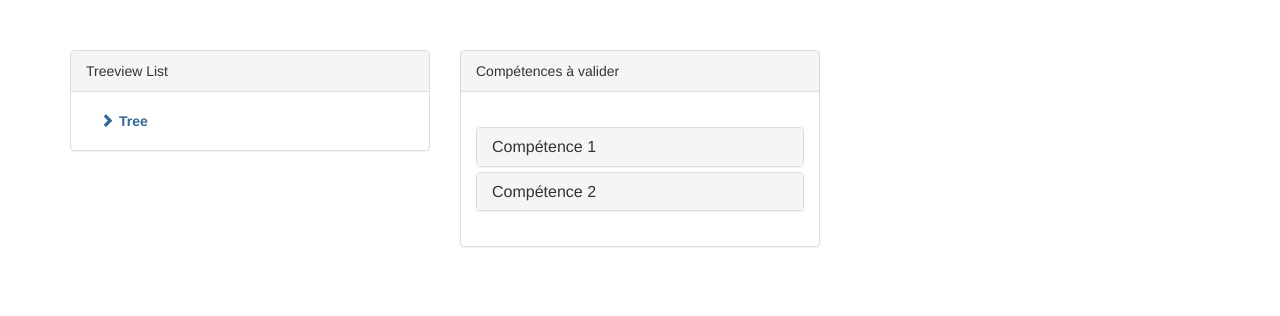
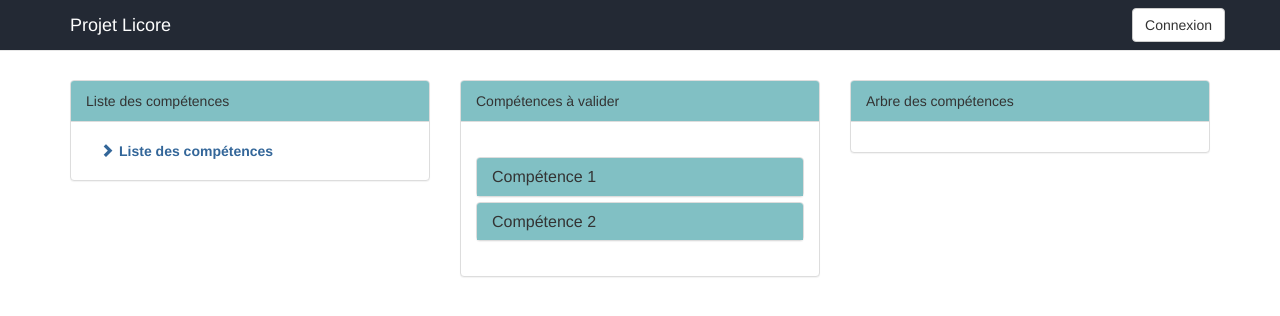
Before and after one commit to GuenverL/LiCoRE, a PHP site: page / in a window 1280 px wide. Shown: the top 316 px of the page. Run offline with PHP 8.4, Linux system fonts and the light colour scheme.

Commit message:
Modification de la liste des competences. Ajout de la navbar et footer.

```diff
--- a/css/style.css
+++ b/css/style.css
@@ -85,3 +85,23 @@ div.treeview ul:first-child:before {
     padding:0px 0px 0px 0px;
     outline: 0;
 }
+
+.navbar-default {
+    background-color: #232934;
+}
+
+.navbar-default .navbar-brand {
+    color: #fefefe;
+}
+
+.panel-default > .panel-heading {
+    background-color: #81c0c4;
+}
+
+body {
+    padding-top: 30px;
+}
+
+footer {
+    background-color: #dedde3;
+}
--- a/index.php
+++ b/index.php
@@ -7,16 +7,22 @@
         <link href="./css/style.css" rel="stylesheet" />
     </head>
 
+    <?php include("./views/navbar_top.php"); ?>
+
     <body>
 
         <div class="container" style="margin-top:30px;">
             <div class="row">
                 <div class="col-md-4">
-                    <?php include("./views/arbre_competences.php"); ?>
+                    <?php include("./views/liste_competences.php"); ?>
                 </div>
 
                 <div class="col-md-4">
                     <?php include("./views/competences_a_valider.php"); ?>
+                </div>
+
+                <div class="col-md-4">
+                    <?php include("./views/arbre_competences.php"); ?>
                 </div>
             </div>
         </div>
@@ -26,4 +32,6 @@
         <script src="./js/treeview.js"></script>
 
     </body>
+
+    <?php include("./views/footer.php"); ?>
 </html>
--- a/views/arbre_competences.php
+++ b/views/arbre_competences.php
@@ -1,45 +1,8 @@
 <div class="panel panel-default">
     <div class="panel-heading">
-        Treeview List
+        Arbre des compétences
     </div>
     <div class="panel-body">
-        <ul class="treeview">
-            <li><a href="#">Tree</a>
-                <ul>
-                    <li><a href="#">Branch</a></li>
-                    <li><a href="#">Branch</a>
-                        <ul>
-                            <li><a href="#">Stick</a></li>
-                            <li><a href="#">Stick</a></li>
-                            <li><a href="#">Stick</a>
-                                <ul>
-                                    <li><a href="#">Twig</a></li>
-                                    <li><a href="#">Twig</a></li>
-                                    <li><a href="#">Twig</a></li>
-                                    <li><a href="#">Twig</a>
-                                        <ul>
-                                            <li><a href="#">Leaf</a></li>
-                                            <li><a href="#">Leaf</a></li>
-                                            <li><a href="#">Leaf</a></li>
-                                            <li><a href="#">Leaf</a></li>
-                                            <li><a href="#">Leaf</a></li>
-                                            <li><a href="#">Leaf</a></li>
-                                            <li><a href="#">Leaf</a></li>
-                                            <li><a href="#">Leaf</a></li>
-                                            <li><a href="#">Leaf</a></li>
-                                        </ul>
-                                    </li>
-                                    <li><a href="#">Twig</a></li>
-                                    <li><a href="#">Twig</a></li>
-                                </ul>
-                            </li>
-                            <li><a href="#">Stick</a></li>
-                        </ul>
-                    </li>
-                    <li><a href="#">Branch</a></li>
-                    <li><a href="#">Branch</a></li>
-                </ul>
-            </li>
-        </ul>
+
     </div>
 </div>
--- /dev/null
+++ b/views/footer.php
@@ -0,0 +1,4 @@
+<footer class="bs-docs-footer" role="contentinfo">
+    <div class="container">
+    </div>
+</footer>
--- /dev/null
+++ b/views/liste_competences.php
@@ -0,0 +1,23 @@
+<div class="panel panel-default">
+    <div class="panel-heading">
+        Liste des compétences
+    </div>
+    <div class="panel-body">
+        <ul class="treeview">
+            <li><a href="#">Liste des compétences</a>
+                <ul>
+                    <li><a href="#">Disciplinaires</a>
+                        <ul>
+                            <li><a href="#">Mathématiques</a></li>
+                            <li><a href="#">Physique, chimie</a></li>
+                            <li><a href="#">Sciences de la vie</a></li>
+                            <li><a href="#">Sciences pour l'ingénieur</a></li>
+                        </ul>
+                    </li>
+                    <li><a href="#">Préprofessionnelles</a></li>
+                    <li><a href="#">Transversales et linguistiques</a></li>
+                </ul>
+            </li>
+        </ul>
+    </div>
+</div>
--- /dev/null
+++ b/views/navbar_top.php
@@ -0,0 +1,19 @@
+<nav class="navbar navbar-default navbar-fixed-top">
+  <div class="container">
+
+    <div class="navbar-header">
+      <button type="button" class="navbar-toggle collapsed" data-toggle="collapse" data-target="#navbar" aria-expanded="false" aria-controls="navbar">
+        <span class="sr-only">Toggle navigation</span>
+        <span class="icon-bar"></span>
+        <span class="icon-bar"></span>
+        <span class="icon-bar"></span>
+      </button>
+      <a class="navbar-brand" href="#">Projet Licore</a>
+    </div>
+
+    <div class="navbar-right">
+        <button type="button" class="btn btn-default navbar-btn">Connexion</button>
+    </div>
+
+  </div>
+</nav>
```
